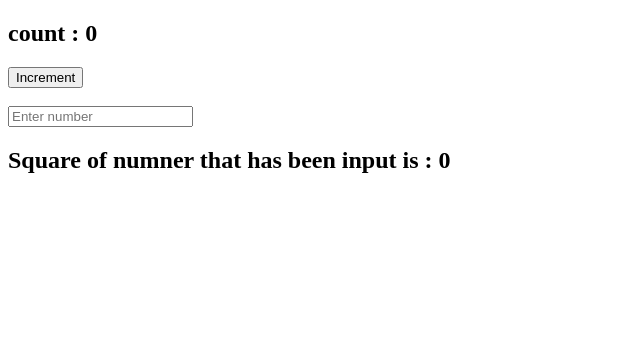
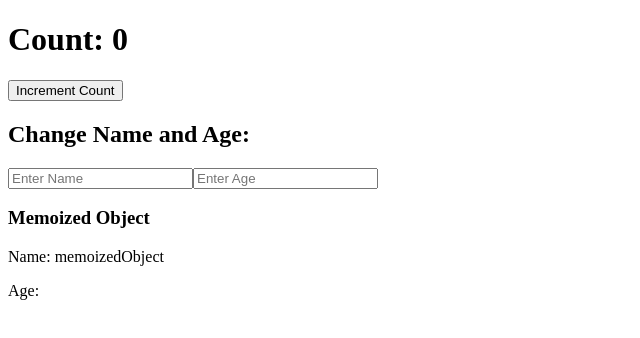
Before and after one commit to saurav-95-dev/React-Redux-CRUD, a React (Vite) app: page / in a window 1280 px wide. Shown: the top 338 px of the page, without its empty margins (0-640 px from the left). Built offline with nearby package versions, Linux system fonts and the light colour scheme.

Commit message:
useMemo Variation-3 --> Unnecessary re-render of childComponent due to new reference creation of object passed to the childComponent(due to state change in  either  count or name/age)

```diff
--- a/src/App.jsx
+++ b/src/App.jsx
@@ -1,50 +1,43 @@
-//useMemo : 2 --> Preventing unecessary re-rendering of child components via React.memo !
+// Everything about useMemo Hook --->
+// Everything about useCallback --->
 
-import React, {useMemo, useState } from "react";
-import ChildComponent from "./components/ChildComponent"
-
-export default function App(){
-
-  const [count , setCount] = useState(0);
-  const [number  , setNumber] = useState(0);
-
-  function expensiveTask(number){
-    console.log("Inside expensiveTask function..");
-
-    return number*number;
-
-  }
-
-  const result = useMemo(()=>{
-    console.log("Calling expensive function inside useMemo...")
-    return expensiveTask(number);
-
-  },[number])
+import React, { useState, useMemo } from "react";
+import ChildComponent from "./components/ChildComponent";
 
 
+// Parent component
+export default function ParentComponent() {
+  const [count, setCount] = useState(0);  // State that updates frequently
+  const [name, setName] = useState("Alice"); // Name that can be changed
+  const [age, setAge] = useState(25); // Age that can be changed
 
-  function handleCountClick(){
-    console.log("Incerment button is clicked..")
-     setCount((prev)=>{
-       return prev+1;
-     })
+  // Memoize the object so its reference only changes when 'name' or 'age' changes
+  const memoizedObject = function (){
+    return { name, age };
+  }
+  return (
+    <div>
+      {console.log("ParentComponent rendered...")}
+      <h1>Count: {count}</h1>
+      <button onClick={() => setCount(count + 1)}>Increment Count</button>
 
-  }
+      <div>
+        <h2>Change Name and Age:</h2>
+        <input
+          type="text"
 
-  function handleInput(e){
-    setNumber(e.target.value);
-    console.log("Current input value: ",e.target.value);
-  }
+          onChange={(e) => setName(e.target.value)}
+          placeholder="Enter Name"
+        />
+        <input
+          type="number"
+          onChange={(e) => setAge(Number(e.target.value))}
+          placeholder="Enter Age"
+        />
+      </div>
 
-  return(
-    <>
-      {console.log("App component is rendered..")}
-     <h2>count : {count}</h2>
-     <button onClick={handleCountClick}>Increment</button>
-     <br></br><br></br>
-     <input type="number" placeholder="Enter number" onChange={handleInput} />
-     <ChildComponent result = {result}/>
-    </>
-
-  )
+      {/* Pass the memoized object to the child */}
+      <ChildComponent data={memoizedObject} />
+    </div>
+  );
 }
--- a/src/components/ChildComponent.jsx
+++ b/src/components/ChildComponent.jsx
@@ -1,12 +1,15 @@
+// ChildComponent.js
 import React from "react";
 
-const ChildComponent = React.memo(({result})=>{
-   return(
-      <>
-      {console.log("ChildComponent is rendered ..")}
-      <h2>Square of numner that has been input is : {result}</h2>
-      </>
-   )
+const ChildComponent = React.memo(({data})=>{
+  console.log("ChildComponent rendered...");
+  return (
+    <div>
+      <h3>Memoized Object</h3>
+      <p>Name: {data.name}</p>
+      <p>Age: {data.age}</p>
+    </div>
+  );
 })
 
-export default ChildComponent;
+export default ChildComponent
```
